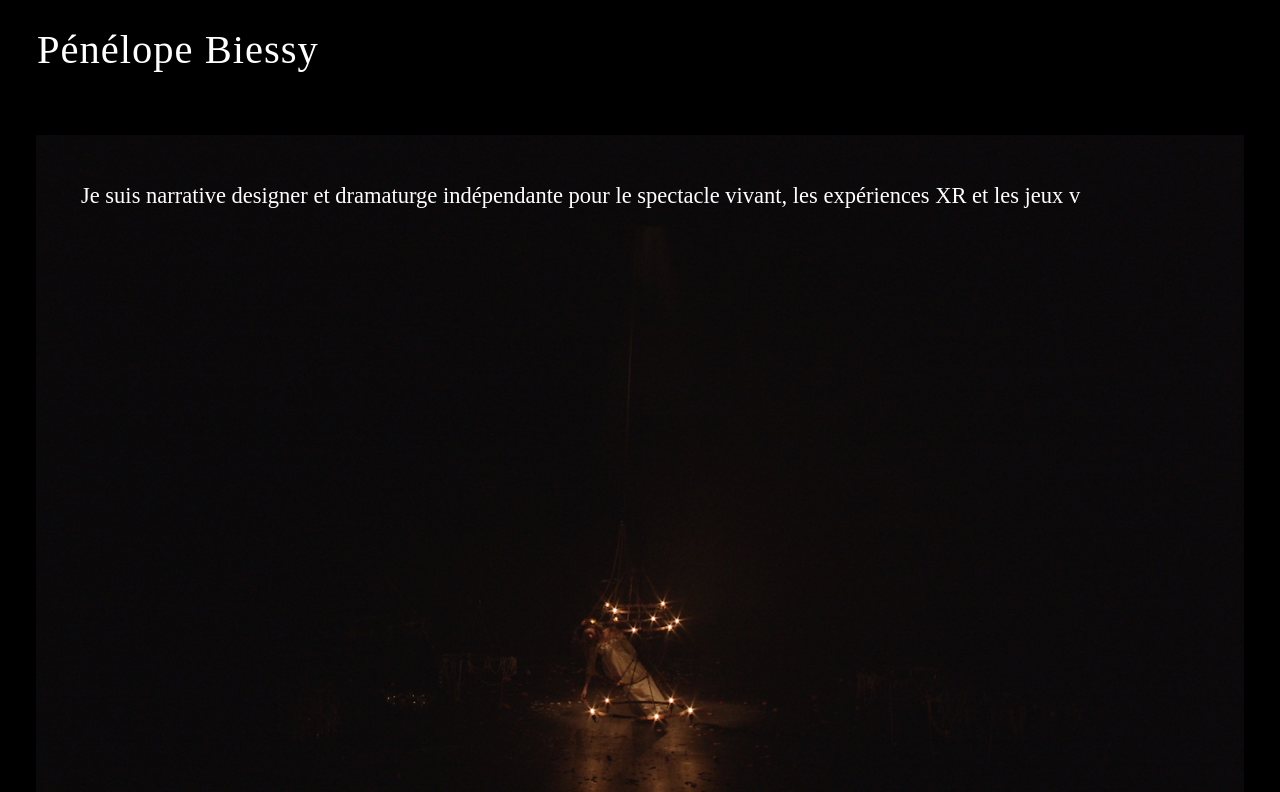
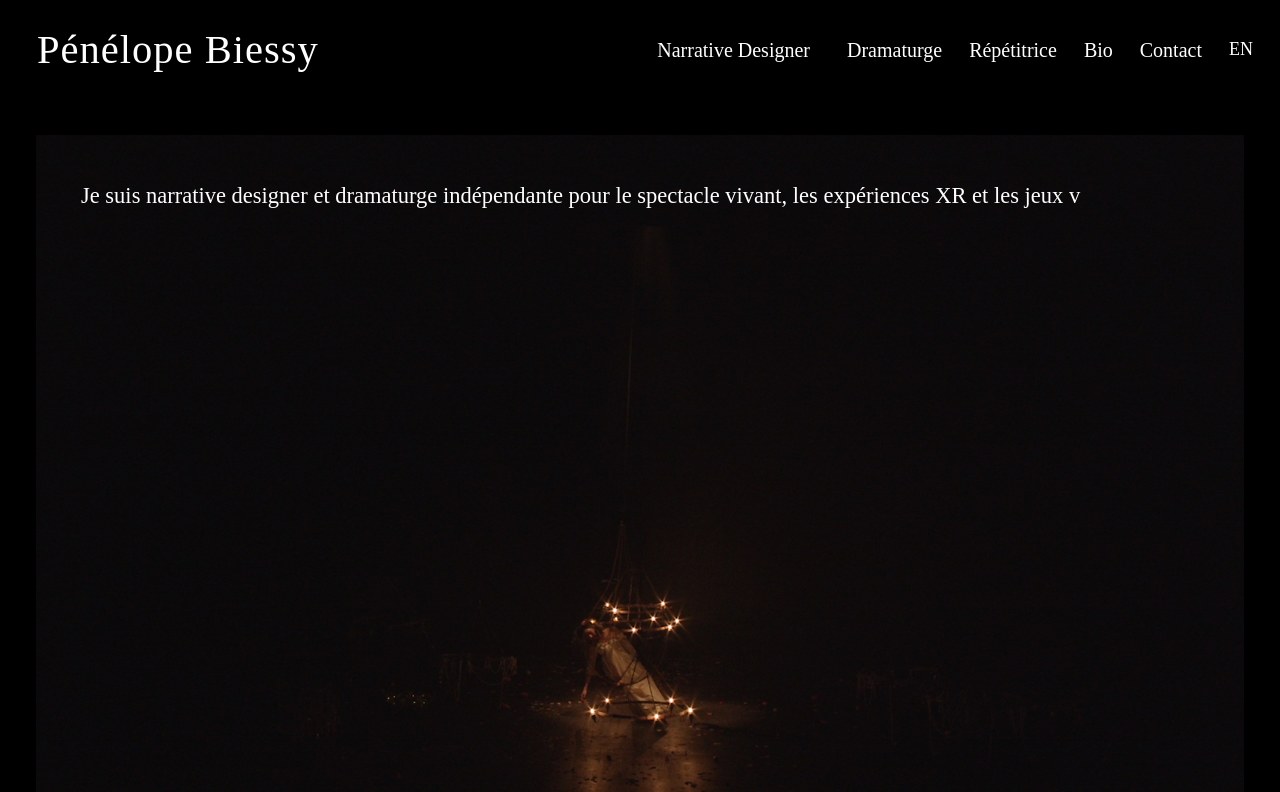
Before and after one commit to PenelopeBiessy/P-n-lope-Biessy, a React (Create React App) app: page / in a window 1280 px wide. Shown: the top 792 px of the page. Built offline with nearby package versions, Linux system fonts and the light colour scheme.

Commit message:
Fix navigation and menu

```diff
--- a/src/App.js
+++ b/src/App.js
@@ -36,6 +36,49 @@ function AppContent() {
       <header className="p-6 bg-transparent">
         <nav className="container mx-auto flex justify-between items-center">
           <Link to="/" className="text-4xl font-light tracking-wide">Pénélope Biessy</Link>
+
+          {/* Burger Menu for Mobile */}
+          <div className="lg:hidden">
+            <button onClick={toggleMenu} className="text-white text-3xl">&#9776;</button>
+          </div>
+
+          {/* Overlay when the menu is open */}
+          {isOpen && <div className="menu-overlay fixed inset-0 bg-black bg-opacity-50" onClick={toggleMenu}></div>}
+
+          {/* Slide-out Menu */}
+          <div className={`fixed top-0 right-0 h-full w-64 bg-black text-white transform transition-transform ${isOpen ? 'translate-x-0' : 'translate-x-full'}`}>
+            <button onClick={toggleMenu} className="text-white text-3xl absolute top-4 right-4">&times;</button>
+            <div className="flex flex-col items-center justify-center h-full space-y-4">
+              <Link to={`/${lang}/narrative-designer`} onClick={toggleMenu} className="text-2xl">Narrative Designer</Link>
+              <Link to={`/${lang}/${lang === 'fr' ? 'dramaturge' : 'playwright'}`} onClick={toggleMenu} className="text-2xl">
+                {lang === 'fr' ? 'Dramaturge' : 'Playwright'}
+              </Link>
+              <Link to={`/${lang}/${lang === 'fr' ? 'repetitrice' : 'rehearsal-director'}`} onClick={toggleMenu} className="text-2xl">
+                {lang === 'fr' ? 'Répétitrice' : 'Rehearsal Director'}
+              </Link>
+              <Link to={`/${lang}/bio`} onClick={toggleMenu} className="text-2xl">Bio</Link>
+              <Link to="/contact" onClick={toggleMenu} className="text-2xl">Contact</Link>
+              <button onClick={toggleLanguage} className="text-2xl">
+                {lang === 'fr' ? 'EN' : 'FR'}
+              </button>
+            </div>
+          </div>
+
+          {/* Desktop Navigation */}
+          <div className="hidden lg:flex space-x-6">
+            <Link to={`/${lang}/narrative-designer`} className="hover:underline">Narrative Designer</Link>
+            <Link to={`/${lang}/${lang === 'fr' ? 'dramaturge' : 'playwright'}`} className="hover:underline">
+              {lang === 'fr' ? 'Dramaturge' : 'Playwright'}
+            </Link>
+            <Link to={`/${lang}/${lang === 'fr' ? 'repetitrice' : 'rehearsal-director'}`} className="hover:underline">
+              {lang === 'fr' ? 'Répétitrice' : 'Rehearsal Director'}
+            </Link>
+            <Link to={`/${lang}/bio`} className="hover:underline">Bio</Link>
+            <Link to="/contact" className="hover:underline">Contact</Link>
+            <button onClick={toggleLanguage} className="hover:underline">
+              {lang === 'fr' ? 'EN' : 'FR'}
+            </button>
+          </div>
         </nav>
       </header>
 
```
